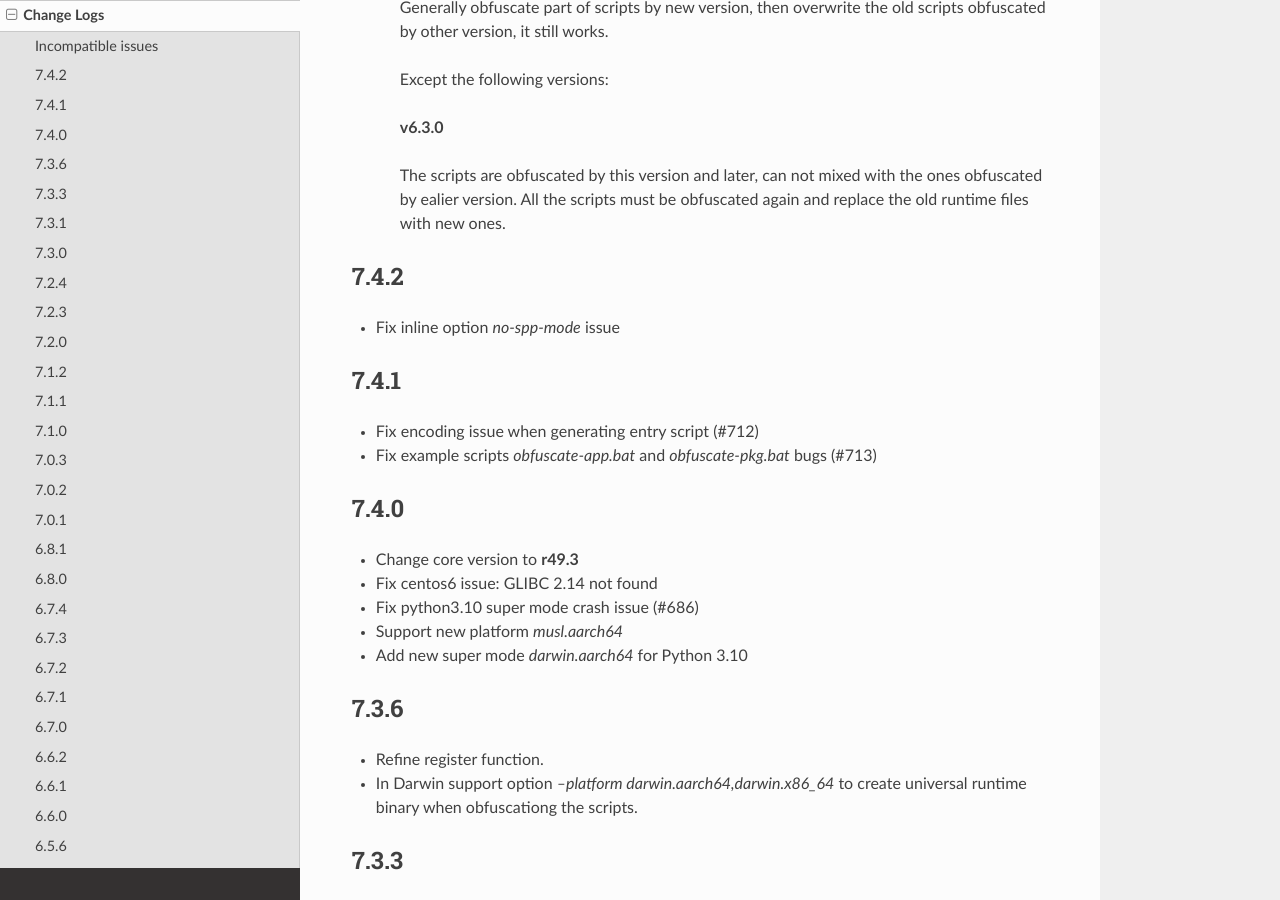
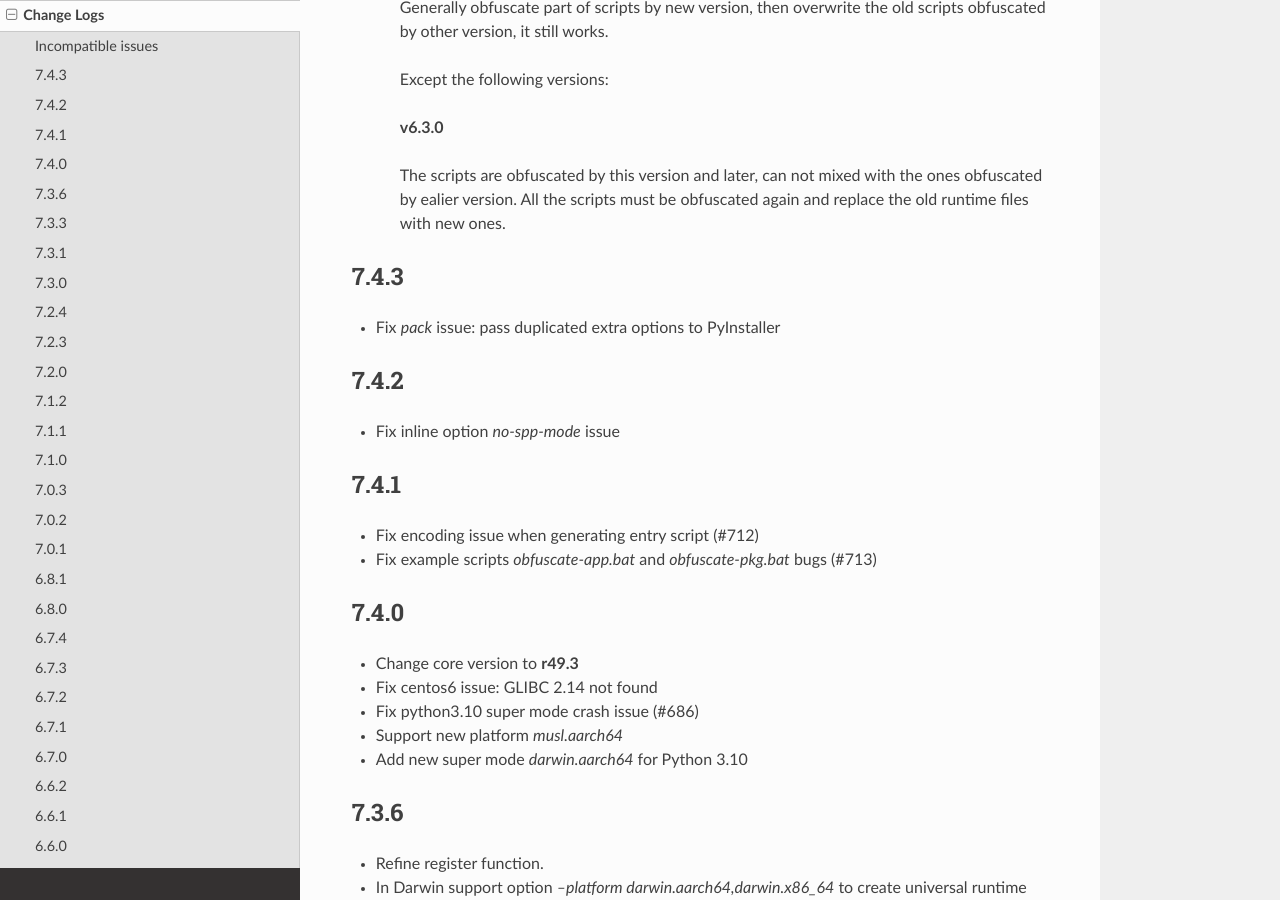
Before and after one commit to dashingsoft/pyarmor, a Sphinx documentation site: the page built from docs/change-logs.rst, in a window 1280 px wide and 900 px high, scrolled down 601 px. Built offline with Sphinx 7.4.7 and the Read the Docs theme 2.0.0, drawn with Linux system fonts in a browser that asks for light colours.

Commit message:
Add change log

```diff
--- a/docs/change-logs.rst
+++ b/docs/change-logs.rst
@@ -44,6 +44,10 @@ Incompatible issues
   It may be changed from time to time to fix new bugs, please update it once it
   doesn't work. If the new version has been released in PyPi, please remove the
   dev version, install the stable version from PyPi.
+
+7.4.3
+-----
+* Fix `pack` issue: pass duplicated extra options to PyInstaller
 
 7.4.2
 -----
```
